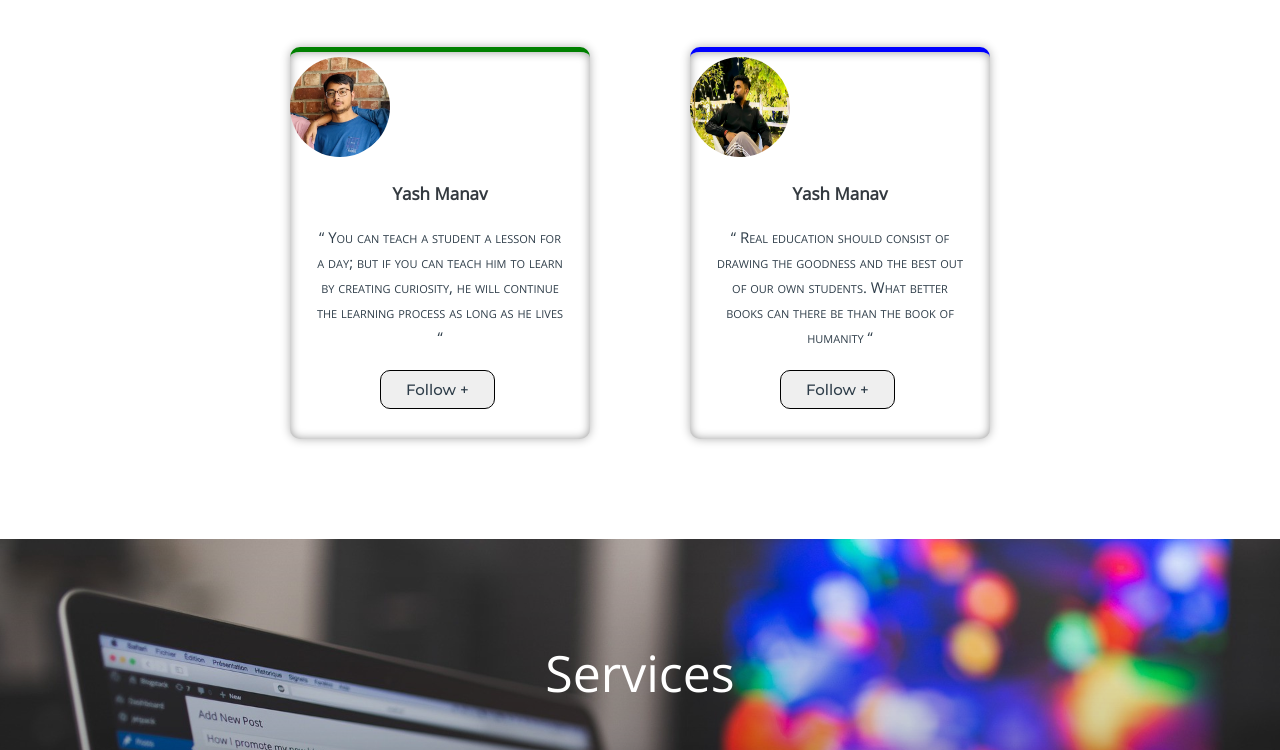
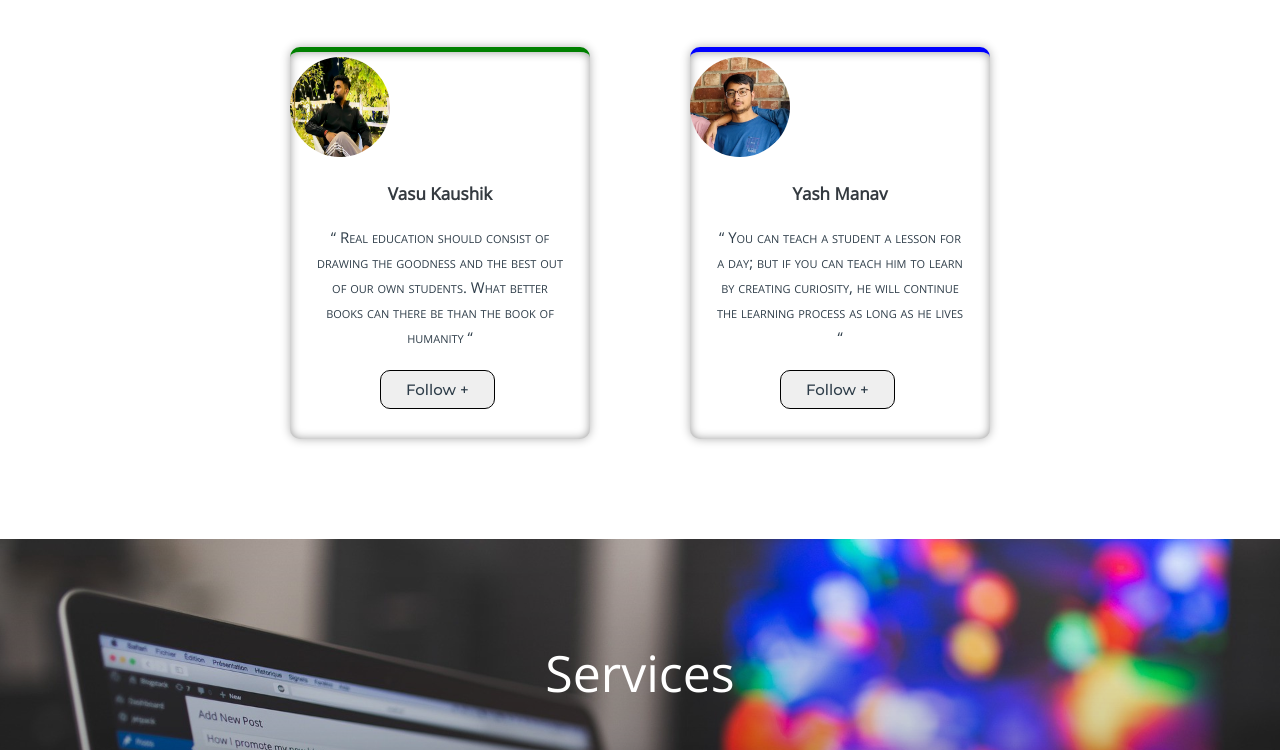
Before and after one commit to YashManav/E-Learning-Platform, a plain HTML site: page index.html in a window 1280 px wide. Shown: the part 2974-3724 px from the top of the page. Drawn offline with nearby package versions, Linux system fonts and the light colour scheme.

Commit message:
Update creator details and copyright information

```diff
--- a/index.html
+++ b/index.html
@@ -161,21 +161,23 @@
 		<p style="font-size: 50px; padding-top: 100px; padding-bottom: 60px;" class="center-content">We're the Creators</p>
 		<div class="totalcard">
 			<div class="card">
+				<img src="images/creator/ym2.jpeg" class="center-content" alt="Yash Manav">
+				<div class="card-title center-content">Vasu Kaushik</div>
+				<div id="detail">
+					<p>“ Real education should consist of drawing the goodness and the best out of our own students. What better books can there be than the book of humanity “</p>
+					<div class="duty"></div>
+					<a href="https://www.linkedin.com/in/yash-manav/" target="_blank"><button class="btn-akhil">Follow +</button></a>
+
+				</div>
+			</div>
+			<div class="card">
 				<img src="images/creator/ym1.jpeg" class="center-content" alt="Yash Manav">
 				<div class="card-title center-content">Yash Manav</div>
 				<div id="detail">
 					<p>“ You can teach a student a lesson for a day; but if you can teach him to learn by creating curiosity, he will continue the learning process as long as he lives “</p>
 					<div class="duty"></div>
 					<a href="https://www.linkedin.com/in/yash-manav/" target="_blank"><button class="btn-roshan">Follow +</button></a>
-				</div>
-			</div>
-			<div class="card">
-				<img src="images/creator/ym2.jpeg" class="center-content" alt="Yash Manav">
-				<div class="card-title center-content">Yash Manav</div>
-				<div id="detail">
-					<p>“ Real education should consist of drawing the goodness and the best out of our own students. What better books can there be than the book of humanity “</p>
-					<div class="duty"></div>
-					<a href="https://www.linkedin.com/in/yash-manav/" target="_blank"><button class="btn-akhil">Follow +</button></a>
+
 				</div>
 			</div>
 		</div>
@@ -318,7 +320,7 @@
 					<a href="#"><img src="images/icon\ytube.png"></a>
 					<a href="#"><img src="images/icon\linkedin.png"></a>
 				</div><br><br>
-				<p class="rights-text">Copyright © 2025 Created By Yash Manav All Rights Reserved.</p>
+				<p class="rights-text">Copyright © 2025 Created By Vasu Kaushik All Rights Reserved.</p>
 				<br><p><img src="images/icon/location.png"> Sharda University<br>Knowledge Park, Uttar Pradesh</p><br>
 				<p><img src="images/icon/phone.png"> +91-1234-567-890<br><img src="images/icon/mail.png">  yashmanav2005@gmail.com</p>
 			</div>
```
